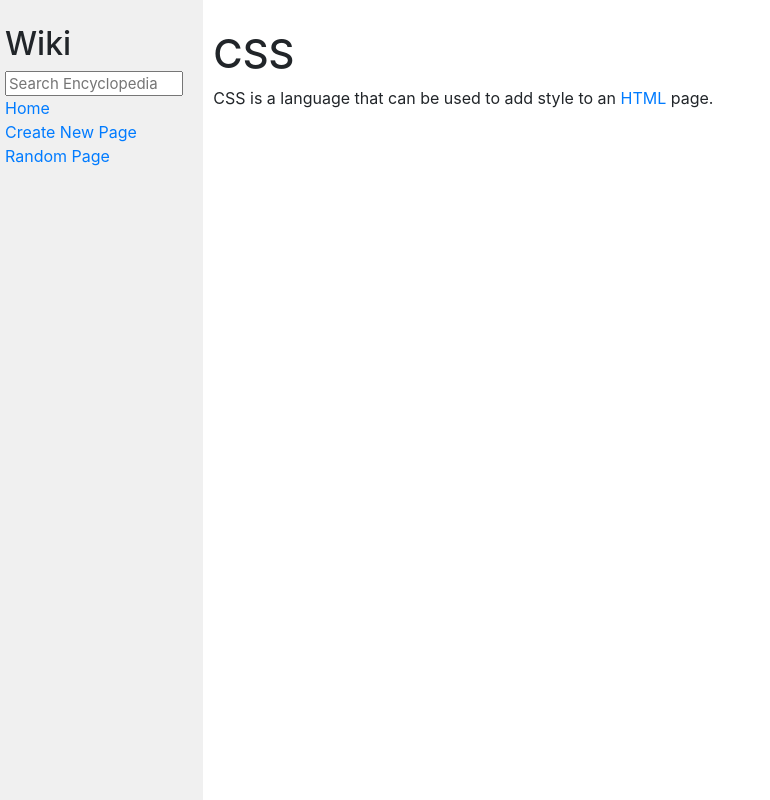
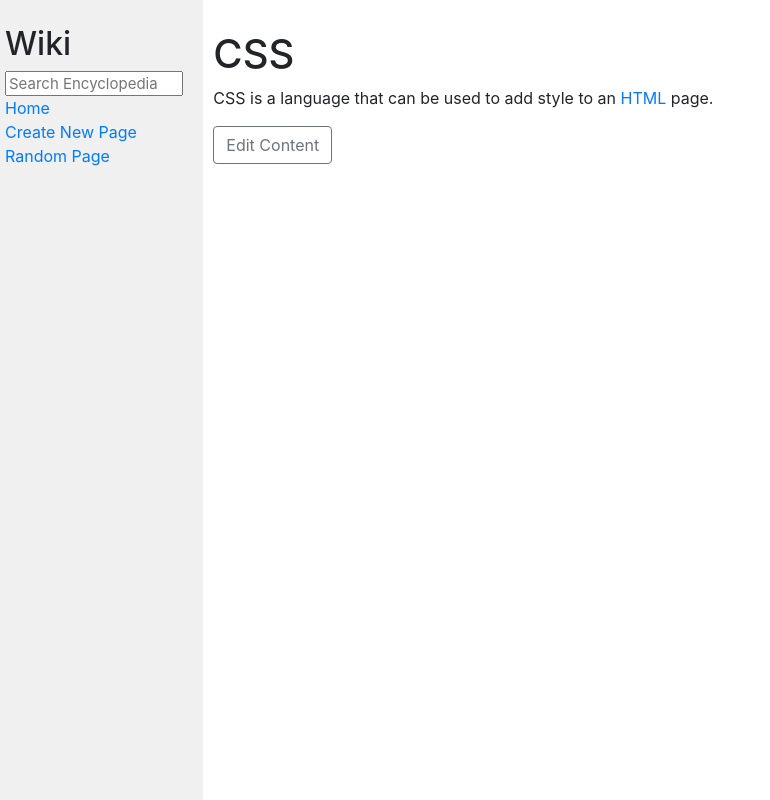
Before and after one commit to mesalome/wiki, a Django app: page /CSS in a window 1280 px wide. Shown: the whole page, without its empty margins (0-770 px from the left). Run offline with Django 3.2, Linux system fonts and the light colour scheme; some libraries are stand-ins or nearby versions.

Commit message:
Edit page is activated

```diff
--- a/encyclopedia/templates/encyclopedia/title.html
+++ b/encyclopedia/templates/encyclopedia/title.html
@@ -6,4 +6,10 @@
 
 {% block body %}
     {{entry_text|safe}}
+    <form  action="{% url 'encyclopedia:edit'%}" method="POST">
+        {% csrf_token %}
+        <input type="submit" class="btn btn-outline-secondary" name="Edit Content" value="Edit Content">
+        <input type="hidden" class="btn btn-outline-secondary" name="soon_to_be_eddited_page" value="{{title}}">
+    </form>
+
 {% endblock %}
--- a/encyclopedia/urls.py
+++ b/encyclopedia/urls.py
@@ -9,5 +9,7 @@ urlpatterns = [
     path("search/", views.search, name = "search"),
     path("createpage/", views.create_page, name = "newpage"),
     path("addpage/", views.add_page, name="add"),
-    path("random/", views.random, name="random")
+    path("edit/", views.edit, name = "edit"),
+    path("save/", views.save, name="save" ),
+    path("random/", views.random, name="random"),
 ]
--- a/encyclopedia/views.py
+++ b/encyclopedia/views.py
@@ -1,4 +1,6 @@
+from turtle import title
 from django.shortcuts import render
+from django.core.files.storage import default_storage
 
 from . import util
 import markdown
@@ -76,3 +78,32 @@ def random(request):
         "title": entry,
         "entry_text":  markdown_md_to_html(entry)
     })
+
+def edit(request):
+    if request.method == "POST":
+        edit_title = request.POST['soon_to_be_eddited_page']
+        return render(request, "encyclopedia/edit.html",
+                    {
+                        "title": edit_title,
+                        "content": util.get_entry(edit_title)
+                    })
+    return render(request, "encyclopedia/index.html",
+                    {
+                        "entries": util.list_entries()
+                    })
+
+def save(request):
+    if request.method == "POST":
+        title = request.POST['title_of_edited_page']
+        new_content = request.POST['content_edit']
+        try:
+            with default_storage.open(f"entries/{title}.md", "w") as f:
+                f.write(new_content)
+        except Exception as e:
+            print(f"An error occurred while writing to file: {e}")
+        return render(request, "encyclopedia/title.html",
+                      {
+                          "title": title,
+                          "entry_text": markdown_md_to_html(title)
+                      }
+        )
```
Also changed, not shown: encyclopedia/templates/encyclopedia/edit.html (added, +22 -0 lines), entries/CSS.md (line endings or trailing spaces), entries/Git.md (line endings or trailing spaces).
